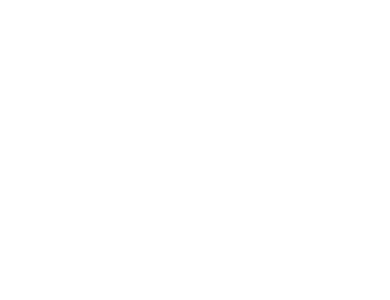
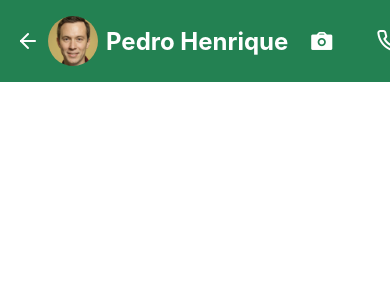
Before and after one commit to pedrokpdo/replica-whats, a React Native app: screen /TcScreen in a window 390 px wide. Shown: the top 300 px of the page. Built offline with nearby package versions, Linux system fonts and the light colour scheme.

Commit message:
HeaderTcScreen

```diff
--- a/src/screens/HomeScreen/index.tsx
+++ b/src/screens/HomeScreen/index.tsx
@@ -12,6 +12,7 @@
 import { CallComponent } from '../../components/CallComponent'
 import { TouchableOpacity } from 'react-native'
 import { useNavigation } from '@react-navigation/native'
+import { FullCard } from '../../components/funcionais/FullCard'
 
 export const HomeScreen = () => {
     const navigation = useNavigation()
--- a/src/screens/TcScreen/index.tsx
+++ b/src/screens/TcScreen/index.tsx
@@ -1,10 +1,29 @@
+import { AntDesign, Feather, SimpleLineIcons } from '@expo/vector-icons'
 import React from 'react'
+import { Image } from 'react-native'
 import { ContainerComponent } from '../../components/funcionais/ContainerComponent'
-
+import { FullCard } from '../../components/funcionais/FullCard'
+import { Row } from '../../components/funcionais/RowComponent'
+import { Title } from '../../components/funcionais/TitleComponent'
+//@ts-ignore
+import profile from '../../assets/perfil.jpg'
 export const TcScreen = () => {
     return (
         <ContainerComponent>
-
+            <FullCard style={{ backgroundColor: '#238152' }}>
+                <Row style={{ alignItems: 'center' }}>
+                    <Row style={{ alignItems: 'center' }}>
+                        <Feather name='arrow-left' size={24} color={'white'} />
+                        <Image source={profile} style={{ width: 50, height: 50, borderRadius: 30, marginHorizontal: 8 }}/>
+                        <Title bold style={{ fontSize: 24, color: 'white' }}>Pedro Henrique</Title>
+                    </Row>
+                    <Row style={{ justifyContent: 'space-around', width: 200 }}>
+                        <AntDesign name='camera' color='white' size={24}/>
+                        <Feather name='phone-call' color='white' size={24}/>
+                        <SimpleLineIcons name='options-vertical' color='white' size={24}/>
+                    </Row>
+                </Row>
+            </FullCard>
         </ContainerComponent>
     )
 }
```
